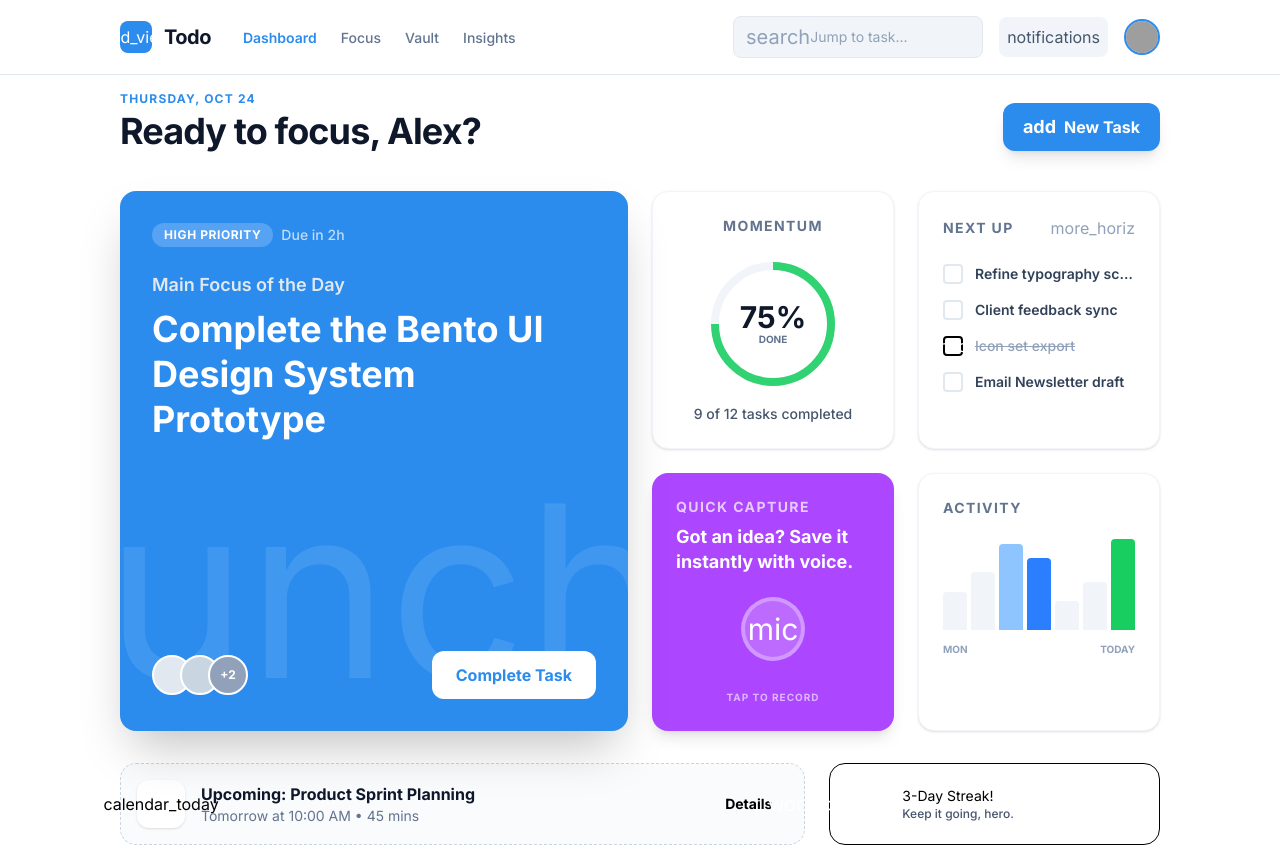
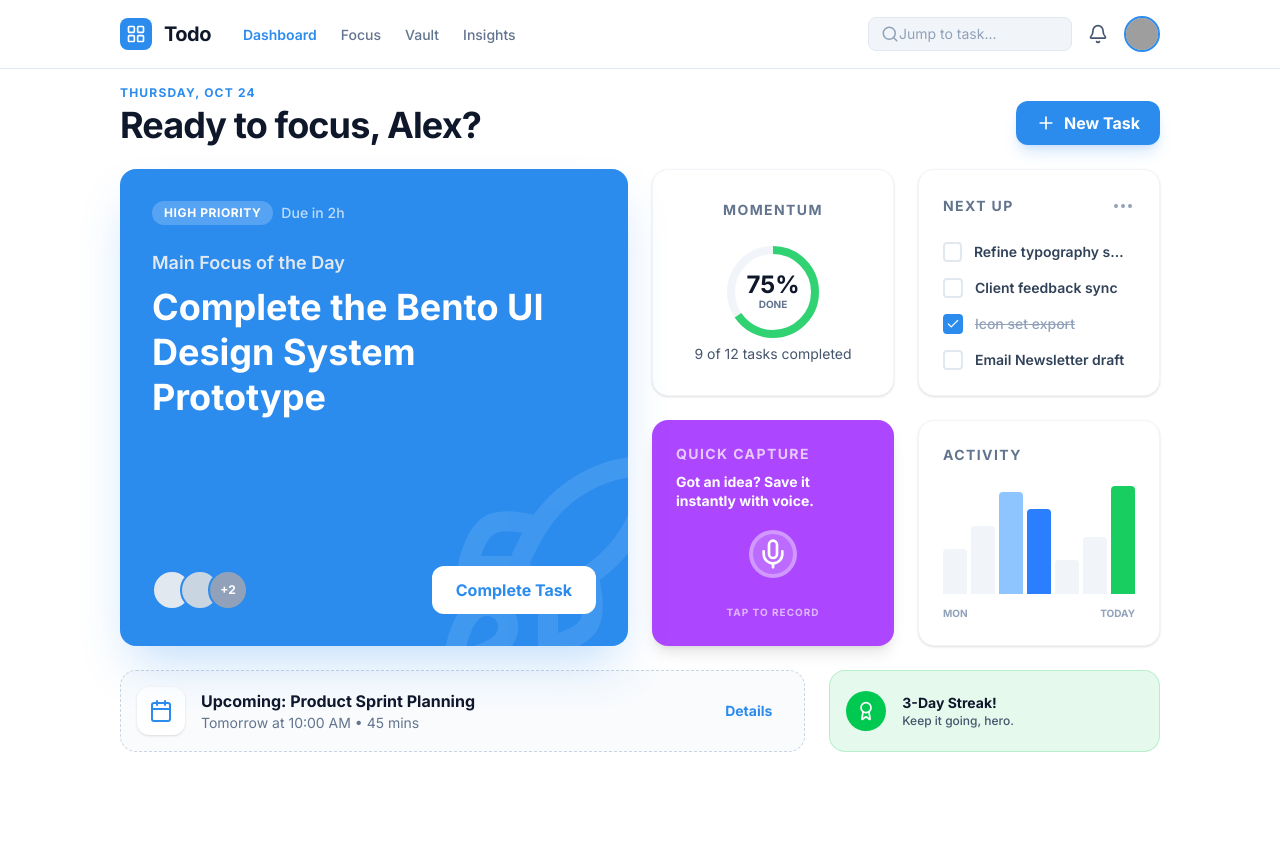
Before and after one commit to PhilipGael116/Todo-test, a React (Vite) app: page /home in a window 1280 px wide. After the commit the page ends 800 px from the top, so only its background shows below. Built offline with nearby package versions, Linux system fonts and the light colour scheme; grey boxes are pictures that could not be loaded.

Commit message:
done with the home page

```diff
--- a/package.json
+++ b/package.json
@@ -11,6 +11,7 @@
   },
   "dependencies": {
     "@tailwindcss/vite": "^4.1.18",
+    "lucide-react": "^0.563.0",
     "react": "^19.2.0",
     "react-dom": "^19.2.0",
     "react-router-dom": "^7.13.0",
--- a/src/components/Header.tsx
+++ b/src/components/Header.tsx
@@ -1,3 +1,5 @@
+import { LayoutGrid, Search, Bell } from 'lucide-react';
+
 const Header = () => {
     return (
         <div>
@@ -5,7 +7,7 @@ const Header = () => {
                 <div className="flex items-center gap-8">
                     <div className="flex items-center gap-3 text-[#2b8cee]">
                         <div className="size-8 bg-[#2b8cee] rounded-lg flex items-center justify-center text-white">
-                            <span className="material-symbols-outlined">grid_view</span>
+                            <LayoutGrid size={20} />
                         </div>
                         <h2 className="text-slate-900 text-xl font-extrabold leading-tight tracking-tight">Todo</h2>
                     </div>
@@ -20,11 +22,11 @@ const Header = () => {
 
                 <div className="flex flex-1 justify-end gap-4 items-center">
                     <div className="hidden sm:flex items-center bg-slate-100 rounded-lg px-3 py-1.5 border border-slate-200">
-                        <span className="material-symbols-outlined text-slate-400 text-xl">search</span>
+                        <Search className="text-slate-400" size={18} />
                         <input className="bg-transparent border-none focus:ring-0 text-sm w-40 placeholder:text-slate-400" placeholder="Jump to task..." type="text" />
                     </div>
-                    <button className="p-2 rounded-lg bg-slate-100 text-slate-600 dark:text-slate-300 hover:bg-slate-200 transition-colors">
-                        <span className="material-symbols-outlined">notifications</span>
+                    <button className="text-slate-600 hover:text-slate-500 transition-colors">
+                        <Bell size={20} />
                     </button>
                     <div className="size-9 rounded-full bg-[#2b8cee]/20 border-2 border-[#2b8cee] overflow-hidden">
                         <img alt="Profile" className="w-full h-full object-cover" data-alt="User profile avatar minimalist design" src="https://lh3.googleusercontent.com/aida-public/AB6AXuAN6lwFjKt2XoOwjakywJNsY2wHC_2sYqqG3TKE4bWxBdhkC2sH0XgdtvLyjvqSNBqhpcKCNwzFreZuswV3223JVO4PIQMxPAXMl4W6ONrfwAzGvTgacbd75AK0mF1lVwwcUj5keILBnMnJkv-_or-HS4ORKVLdInR5-uOIdTepvKO_hG1_CWzN3YkkWAI7ZVcX5Ryzeo5RBHKtYaVI8Va1ishHZcXMGJgX7ToTuhYTUNKy3dNfxZ8i_cIfPm1IpIs4zTEgXj5Gcg" />
@@ -35,4 +37,4 @@ const Header = () => {
     )
 }
 
-export default Header
+export default Header;
--- a/src/components/Tabs.jsx
+++ b/src/components/Tabs.jsx
@@ -1,21 +1,27 @@
+import { Home, Target, Settings, Shield } from 'lucide-react';
+
 const Tabs = () => {
-
     const tabs = [
-        { id: 'Home', icon: '🏠', label: 'Home' },
-        { id: 'Focus', icon: '🧘🏻‍♀️', label: 'Focus' },
-        { id: 'Tools', icon: '⚙️', label: 'Tools' },
-        { id: 'Vault', icon: '🛅', label: 'Vault' },
+        { id: 'Home', icon: <Home size={22} />, label: 'Home', active: true },
+        { id: 'Focus', icon: <Target size={22} />, label: 'Focus', active: false },
+        { id: 'Tools', icon: <Settings size={22} />, label: 'Tools', active: false },
+        { id: 'Vault', icon: <Shield size={22} />, label: 'Vault', active: false },
     ]
 
-
     return (
-        <div className="fixed bottom-0 left-0 right-0 flex justify-around items-center bg-white border border-t-gray-300 border-b-white border-x-gray-300 rounded-tl-2xl rounded-tr-2xl py-8 z-1000">
-            <a href="#">Home</a>
-            <a href="#">Home</a>
-            <a href="#">Home</a>
-            <a href="#">Home</a>
+        <div className="fixed bottom-0 left-0 right-0 flex justify-around items-center bg-white border-slate-700 py-3 pb-6 z-50 rounded-tl-2xl rounded-tr-2xl">
+            {tabs.map((tab) => (
+                <a
+                    key={tab.id}
+                    href="#"
+                    className={`flex flex-col items-center gap-1 transition-colors ${tab.active ? 'text-[#2b8cee]' : 'text-slate-400 hover:text-slate-600'}`}
+                >
+                    {tab.icon}
+                    <span className="text-[10px] font-bold uppercase tracking-wider">{tab.label}</span>
+                </a>
+            ))}
         </div>
     )
 }
 
-export default Tabs
+export default Tabs;
--- a/src/pages/Home.tsx
+++ b/src/pages/Home.tsx
@@ -1,6 +1,7 @@
 import Header from "../components/Header";
 import Tabs from "../components/Tabs";
 import { useEffect, useState } from "react";
+import { Plus, Rocket, MoreHorizontal, Check, Mic, Calendar, Award } from 'lucide-react';
 
 
 const Home = () => {
@@ -21,28 +22,29 @@ const Home = () => {
 
 
     return (
-        <div>
+        <div className="pb-24 md:pb-8 xl:h-screen xl:overflow-hidden xl:flex xl:flex-col">
             <Header />
 
-            <main className="max-w-7xl mx-auto w-full px-6 xl:px-30 max-h-screen py-4">
-                <div className="mb-10 flex flex-col md:flex-row md:items-end justify-between gap-4">
+            <main className="max-w-7xl mx-auto w-full px-6 xl:px-30 py-4 xl:flex-1 xl:flex xl:flex-col xl:min-h-0">
+                <div className="mb-6 flex flex-col md:flex-row md:items-end justify-between gap-4 shrink-0">
                     <div>
                         <p className="text-[#2b8cee] font-bold tracking-widest text-xs uppercase mb-1">Thursday, Oct 24</p>
                         <h1 className="text-slate-900 text-4xl font-black tracking-tight">Ready to focus, Alex?</h1>
                     </div>
                     <div className="flex gap-2">
-                        <button className="bg-[#2b8cee] hover:bg-[#2b8cee]/90 text-white px-5 py-2.5 rounded-xl font-bold flex items-center gap-2 shadow-lg shadow-primary/20 transition-all">
-                            <span className="material-symbols-outlined text-lg">add</span>
+                        <button className="bg-[#2b8cee] hover:bg-[#2b8cee]/90 text-white px-5 py-2.5 rounded-xl font-bold flex items-center gap-2 shadow-lg shadow-[#2b8cee]/20 transition-all">
+                            <Plus size={20} />
                             New Task
                         </button>
                     </div>
                 </div>
 
-                <div className="grid xl:grid-cols-4 xl:grid-rows-2 xl:gap-6 lg:grid-cols-4 lg:gap-5 lg:grid-rows-2 md:grid-cols-1 md:gap-5 gap-4">
+                <div className="xl:flex-1 xl:min-h-0">
+                    <div className="grid xl:grid-cols-4 xl:grid-rows-2 xl:gap-6 lg:grid-cols-4 lg:gap-5 lg:grid-rows-2 md:grid-cols-1 md:gap-5 gap-4 xl:h-full">
 
-                    <div className="col-span-1 md:col-span-2 row-span-2 bg-primary rounded-2xl p-8 text-white relative overflow-hidden group shadow-2xl shadow-primary/30 bg-[#2b8cee]">
+                        <div className="col-span-1 md:col-span-2 row-span-2 rounded-2xl p-8 text-white relative overflow-hidden group shadow-2xl shadow-[#2b8cee]/30 bg-[#2b8cee]">
                             <div className="absolute -right-10 -bottom-10 opacity-10 group-hover:scale-110 transition-transform duration-700">
-                            <span className="material-symbols-outlined text-[240px]">rocket_launch</span>
+                                <Rocket size={240} />
                             </div>
                             <div className="relative z-10 flex flex-col h-full">
                                 <div className="flex items-center gap-2 mb-6">
@@ -53,9 +55,9 @@ const Home = () => {
                                 <h2 className="text-4xl font-black leading-tight mb-8">Complete the Bento UI Design System Prototype</h2>
                                 <div className="mt-auto flex items-center justify-between gap-4">
                                     <div className="flex -space-x-3">
-                                    <div className="size-10 rounded-full border-2 border-primary bg-slate-200 overflow-hidden" data-alt="Teammate avatar"></div>
-                                    <div className="size-10 rounded-full border-2 border-primary bg-slate-300 overflow-hidden" data-alt="Teammate avatar"></div>
-                                    <div className="size-10 rounded-full border-2 border-primary bg-slate-400 flex items-center justify-center text-xs font-bold">+2</div>
+                                        <div className="size-10 rounded-full border-2 border-[#2b8cee] bg-slate-200 overflow-hidden" data-alt="Teammate avatar"></div>
+                                        <div className="size-10 rounded-full border-2 border-[#2b8cee] bg-slate-300 overflow-hidden" data-alt="Teammate avatar"></div>
+                                        <div className="size-10 rounded-full border-2 border-[#2b8cee] bg-slate-400 flex items-center justify-center text-xs font-bold">+2</div>
                                     </div>
                                     <button className="bg-white text-[#2b8cee] hover:bg-slate-100 px-6 py-3 rounded-xl font-extrabold transition-all">
                                         Complete Task
@@ -64,48 +66,48 @@ const Home = () => {
                             </div>
                         </div>
 
-                    <div className="col-span-1 bg-white rounded-2xl p-6 border border-slate-100 shadow-sm flex flex-col items-center justify-center text-center">
+                        <div className="col-span-1 bg-white rounded-2xl border border-slate-100 shadow-sm flex flex-col items-center justify-center text-center p-6">
                             <h3 className="text-slate-500 text-sm font-bold uppercase tracking-widest mb-6">Momentum</h3>
-                        <div className="relative size-32 flex items-center justify-center mb-4">
-                            <svg className="size-full -rotate-90">
-                                <circle className="text-slate-100" cx="64" cy="64" fill="transparent" r="58" stroke="currentColor" stroke-width="8"></circle>
-                                <circle className="text-green-500/80" cx="64" cy="64" fill="transparent" r="58" stroke="currentColor" stroke-dasharray="364" stroke-dashoffset="91" stroke-width="8"></circle>
+                            <div className="relative size-24 flex items-center justify-center mb-1">
+                                <svg className="size-24 -rotate-90">
+                                    <circle className="text-slate-100" cx="48" cy="48" fill="transparent" r="42" stroke="currentColor" stroke-width="8"></circle>
+                                    <circle className="text-green-500/80" cx="48" cy="48" fill="transparent" r="42" stroke="currentColor" stroke-dasharray="264" stroke-dashoffset="91" stroke-width="8"></circle>
                                 </svg>
                                 <div className="absolute inset-0 flex flex-col items-center justify-center">
-                                <span className="text-3xl font-black text-slate-900 leading-none">75%</span>
+                                    <span className="text-2xl font-black text-slate-900 leading-none">75%</span>
                                     <span className="text-[10px] text-slate-500 font-bold uppercase">Done</span>
                                 </div>
                             </div>
-                        <p className="text-slate-600 text-sm font-medium">9 of 12 tasks completed</p>
+                            <p className="text-slate-600 text-sm">9 of 12 tasks completed</p>
                         </div>
 
-                    <div className="col-span-1 bg-white rounded-2xl p-6 border border-slate-100 shadow-sm">
-                        <div className="flex items-center justify-between mb-6">
+                        <div className="col-span-1 bg-white rounded-2xl p-6 border border-slate-100 shadow-sm overflow-hidden flex flex-col">
+                            <div className="flex items-center justify-between mb-6 shrink-0">
                                 <h3 className="text-slate-500 text-sm font-bold uppercase tracking-widest">Next Up</h3>
-                            <span className="material-symbols-outlined text-slate-400 cursor-pointer">more_horiz</span>
+                                <MoreHorizontal className="text-slate-400 cursor-pointer" />
                             </div>
-                        <div className="space-y-4">
+                            <div className="space-y-4 xl:flex-1 xl:overflow-y-auto pr-2">
                                 <div className="flex items-center gap-3 group cursor-pointer">
-                                <div className="size-5 rounded border-2 border-slate-200 group-hover:border-primary transition-colors flex items-center justify-center">
-                                    <span className="material-symbols-outlined text-[16px] text-primary opacity-0 group-hover:opacity-100">check</span>
+                                    <div className="size-5 rounded border-2 border-slate-200 group-hover:border-[#2b8cee] transition-colors flex items-center justify-center">
+                                        <Check size={14} className="text-[#2b8cee] opacity-0 group-hover:opacity-100" />
                                     </div>
                                     <span className="text-slate-700 text-sm font-semibold truncate">Refine typography scale</span>
                                 </div>
                                 <div className="flex items-center gap-3 group cursor-pointer">
-                                <div className="size-5 rounded border-2 border-slate-200 group-hover:border-primary transition-colors flex items-center justify-center">
-                                    <span className="material-symbols-outlined text-[16px] text-primary opacity-0 group-hover:opacity-100">check</span>
+                                    <div className="size-5 rounded border-2 border-slate-200 group-hover:border-[#2b8cee] transition-colors flex items-center justify-center">
+                                        <Check size={14} className="opacity-0 group-hover:opacity-100" />
                                     </div>
                                     <span className="text-slate-700 text-sm font-semibold truncate">Client feedback sync</span>
                                 </div>
                                 <div className="flex items-center gap-3 group cursor-pointer">
-                                <div className="size-5 rounded border-2 border-primary bg-primary flex items-center justify-center">
-                                    <span className="material-symbols-outlined text-[16px] text-white">check</span>
+                                    <div className="size-5 rounded border-2 border-[#2b8cee] bg-[#2b8cee] flex items-center justify-center">
+                                        <Check size={14} className="text-white" />
                                     </div>
                                     <span className="text-slate-400 text-sm font-medium line-through truncate">Icon set export</span>
                                 </div>
                                 <div className="flex items-center gap-3 group cursor-pointer">
-                                <div className="size-5 rounded border-2 border-slate-200 group-hover:border-primary transition-colors flex items-center justify-center">
-                                    <span className="material-symbols-outlined text-[16px] text-primary opacity-0 group-hover:opacity-100">check</span>
+                                    <div className="size-5 rounded border-2 border-slate-200 group-hover:border-[#2b8cee] transition-colors flex items-center justify-center">
+                                        <Check size={14} className="text-[#2b8cee] opacity-0 group-hover:opacity-100" />
                                     </div>
                                     <span className="text-slate-700 text-sm font-semibold truncate">Email Newsletter draft</span>
                                 </div>
@@ -114,12 +116,12 @@ const Home = () => {
 
                         <div className="col-span-1 rounded-2xl p-6 text-white flex flex-col justify-between shadow-lg bg-purple-500">
                             <div>
-                            <h3 className="text-white/70 text-sm font-bold uppercase tracking-widest mb-2">Quick Capture</h3>
-                            <p className="text-lg font-bold leading-snug">Got an idea? Save it instantly with voice.</p>
+                                <h3 className="text-white/70  font-bold uppercase tracking-widest mb-2 text-sm">Quick Capture</h3>
+                                <p className="text-sm font-bold leading-snug">Got an idea? Save it instantly with voice.</p>
                             </div>
                             <div className="flex justify-center py-4">
-                            <button className="size-16 rounded-full bg-white/20 border-4 border-white/30 flex items-center justify-center hover:bg-white/30 hover:scale-105 transition-all">
-                                <span className="material-symbols-outlined text-3xl">mic</span>
+                                <button className="xl:size-12 size-16 rounded-full bg-white/20 border-4 border-white/30 flex items-center justify-center hover:bg-white/30 hover:scale-105 transition-all">
+                                    <Mic size={32} />
                                 </button>
                             </div>
                             <div className="text-center">
@@ -127,9 +129,9 @@ const Home = () => {
                             </div>
                         </div>
 
-                    <div className="col-span-1 bg-white rounded-2xl p-6 border border-slate-100 shadow-sm">
-                        <h3 className="text-slate-500 text-sm font-bold uppercase tracking-widest mb-4">Activity</h3>
-                        <div className="flex items-end justify-between h-24 gap-1">
+                        <div className="col-span-1 bg-white rounded-2xl p-6 border border-slate-100 shadow-sm flex flex-col h-full overflow-hidden">
+                            <h3 className="text-slate-500 text-sm font-bold uppercase tracking-widest mb-4 shrink-0">Activity</h3>
+                            <div className="flex items-end justify-between flex-1 xl:min-h-0 gap-1">
                                 <div className="w-full bg-slate-100 rounded-t-sm h-[40%]"></div>
                                 <div className="w-full bg-slate-100 rounded-t-sm h-[60%]"></div>
                                 <div className="w-full bg-blue-300 rounded-t-sm h-[90%]"></div>
@@ -138,42 +140,42 @@ const Home = () => {
                                 <div className="w-full bg-slate-100 rounded-t-sm h-[50%]"></div>
                                 <div className="w-full bg-green-500/90 rounded-t-sm h-[95%]"></div>
                             </div>
-                        <div className="flex justify-between mt-3 text-[10px] font-bold text-slate-400 uppercase">
+                            <div className="flex justify-between mt-3 text-[10px] font-bold text-slate-400 uppercase shrink-0">
                                 <span>Mon</span>
                                 <span>Today</span>
                             </div>
                         </div>
                     </div>
+                </div>
 
-                <div className="mt-8 grid grid-cols-1 md:grid-cols-3 gap-6">
+                <div className="mt-6 grid grid-cols-1 md:grid-cols-3 gap-6 shrink-0">
                     <div className="md:col-span-2 bg-slate-100/40 rounded-2xl p-4 flex items-center justify-between border border-dashed border-slate-300">
                         <div className="flex items-center gap-4">
                             <div className="size-12 rounded-xl bg-white flex items-center justify-center shadow-sm">
-                                <span className="material-symbols-outlined text-primary">calendar_today</span>
+                                <Calendar className="text-[#2b8cee]" />
                             </div>
                             <div>
                                 <p className="text-slate-900 font-bold">Upcoming: Product Sprint Planning</p>
                                 <p className="text-slate-500 text-sm">Tomorrow at 10:00 AM • 45 mins</p>
                             </div>
                         </div>
-                        <button className="text-primary font-bold text-sm px-4 py-2 hover:bg-primary/5 rounded-lg transition-colors">Details</button>
+                        <button className="text-[#2b8cee] font-bold text-sm px-4 py-2 hover:bg-[#2b8cee]/5 rounded-lg transition-colors">Details</button>
                     </div>
-                    <div className="bg-accent-mint/10 border border-accent-mint/20 rounded-2xl p-4 flex items-center gap-4">
-                        <div className="size-10 rounded-full bg-accent-mint flex items-center justify-center text-white">
-                            <span className="material-symbols-outlined text-xl">workspace_premium</span>
+                    <div className="bg-green-500/10 border border-green-500/20 rounded-2xl p-4 flex items-center gap-4">
+                        <div className="size-10 rounded-full bg-green-500 flex items-center justify-center text-white">
+                            <Award size={20} />
                         </div>
                         <div>
-                            <p className="text-slate-900font-bold text-sm">3-Day Streak!</p>
+                            <p className="text-slate-900 font-bold text-sm">3-Day Streak!</p>
                             <p className="text-slate-600 text-xs font-medium">Keep it going, hero.</p>
                         </div>
                     </div>
                 </div>
             </main>
 
-
             {isMobile ? <Tabs /> : null}
         </div>
     )
 }
 
-export default Home
+export default Home;
```
Also changed, not shown: 1 other file (tests, documents, lock files or other folders). Lines whose indentation alone changed are shown as unchanged.
